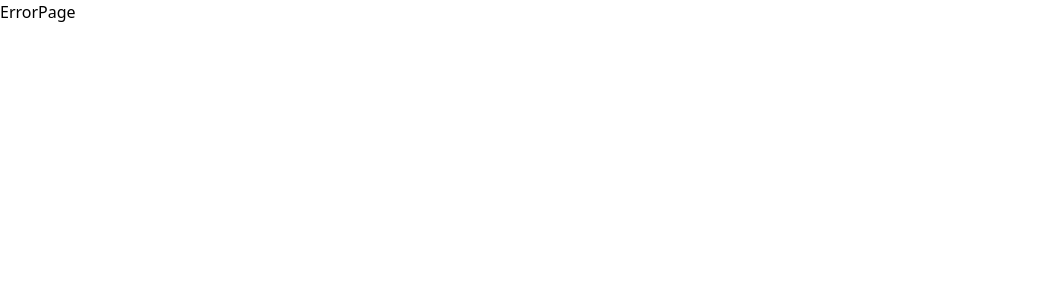
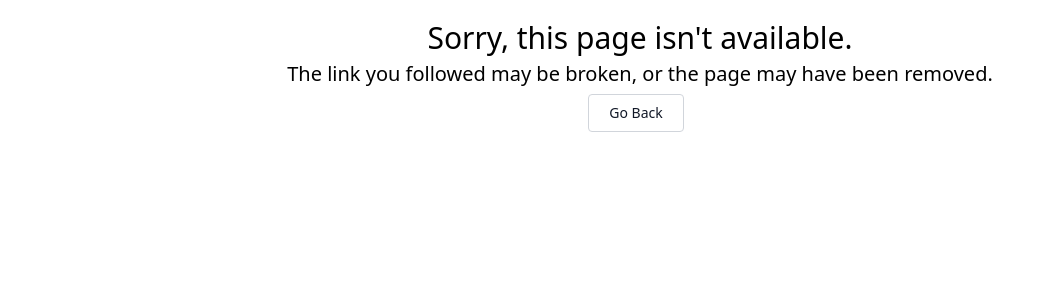
Before and after one commit to arberlisaj/dashboard, a React (Vite) app: page /dashboard in a window 1280 px wide. Before the commit this address had no page. Shown: the top 300 px of the page, without its empty margins (0-1054 px from the left). Built offline with nearby package versions, Linux system fonts and the light colour scheme.

Commit message:
feat: build error fallback page

```diff
--- /dev/null
+++ b/src/components/Button.tsx
@@ -0,0 +1,24 @@
+import { ReactNode } from 'react';
+
+type Props = {
+  children: ReactNode;
+  className?: string;
+  handleClick: () => void;
+};
+
+const Button = ({ children, className, handleClick }: Props) => {
+  return (
+    <button
+      onClick={handleClick}
+      type="button"
+      className={
+        'text-gray-900 bg-white border border-gray-300 focus:outline-none hover:bg-gray-100 focus:ring-4 focus:ring-gray-100 font-medium rounded-lg text-sm px-5 py-2 me-2 mb-2 dark:bg-gray-800 dark:text-white dark:border-gray-600 dark:hover:bg-gray-700 dark:hover:border-gray-600 dark:focus:ring-gray-700 ' +
+        className
+      }
+    >
+      {children}
+    </button>
+  );
+};
+
+export default Button;
--- /dev/null
+++ b/src/components/ErrorFallback.tsx
@@ -0,0 +1,20 @@
+import { useNavigate } from 'react-router-dom';
+import Button from './Button';
+
+interface Props {
+  title: string;
+  message: string;
+}
+
+const NotFound = ({ title, message }: Props) => {
+  const navigate = useNavigate();
+  return (
+    <>
+      <h1 className="text-3xl">{title}</h1>
+      <p className="text-xl my-1 mb-1.5"> {message}</p>
+      <Button handleClick={() => navigate('/')}>Go Back</Button>
+    </>
+  );
+};
+
+export default NotFound;
--- a/src/pages/ErrorPage.tsx
+++ b/src/pages/ErrorPage.tsx
@@ -1,5 +1,25 @@
+import ErrorFallback from '@/components/ErrorFallback';
+import { isRouteErrorResponse, useRouteError } from 'react-router-dom';
+
 const ErrorPage = () => {
-  return <div>ErrorPage</div>;
+  const error = useRouteError();
+
+  const response = isRouteErrorResponse(error)
+    ? {
+        title: "Sorry, this page isn't available.",
+        message:
+          'The link you followed may be broken, or the page may have been removed.',
+      }
+    : {
+        title: 'Oops! Something went wrong!',
+        message: 'Please refresh this page or go back to the home page',
+      };
+
+  return (
+    <div className="w-fit h-fit text-center my-5 mx-auto">
+      <ErrorFallback title={response.title} message={response.message} />
+    </div>
+  );
 };
 
 export default ErrorPage;
```
